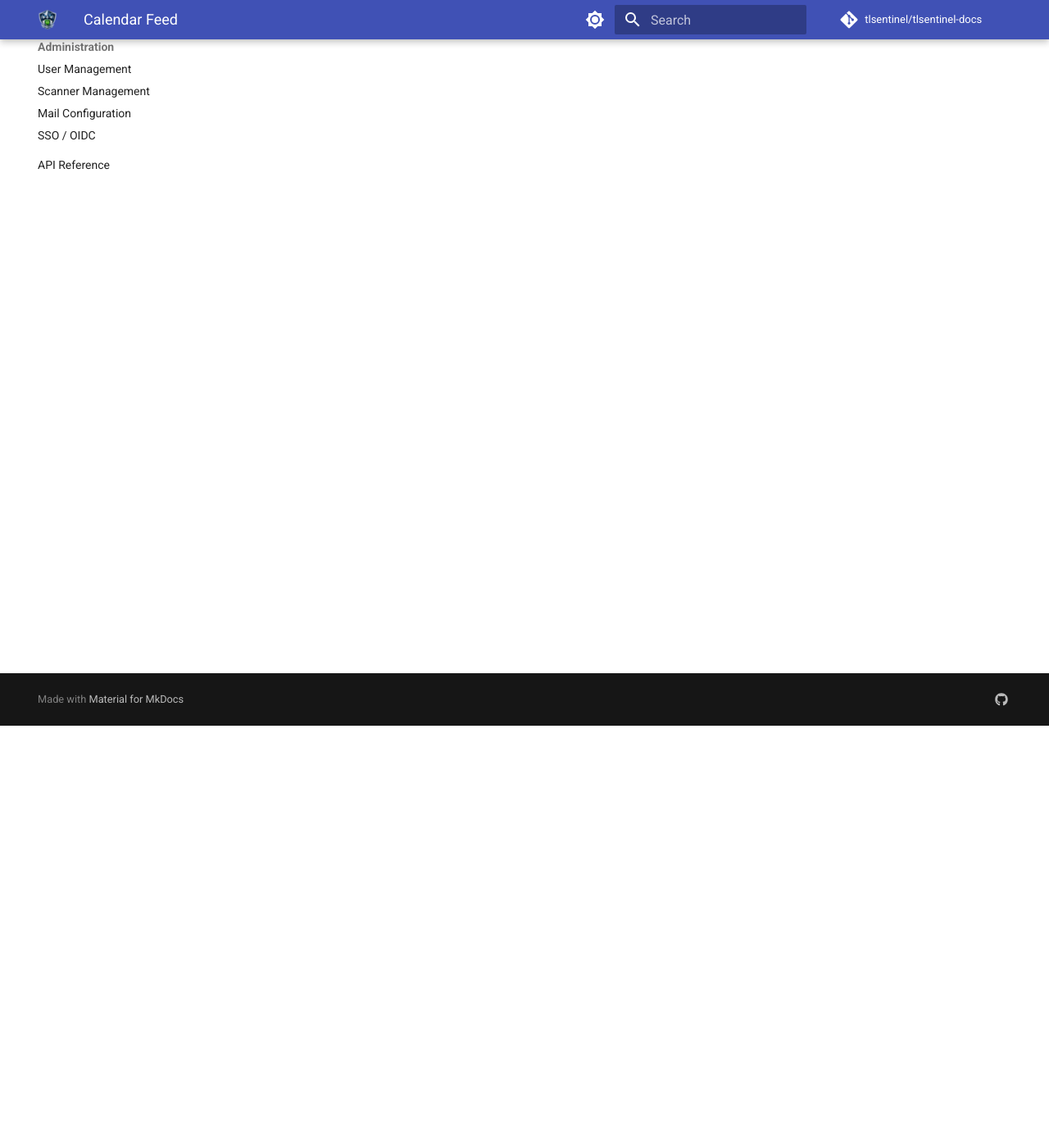
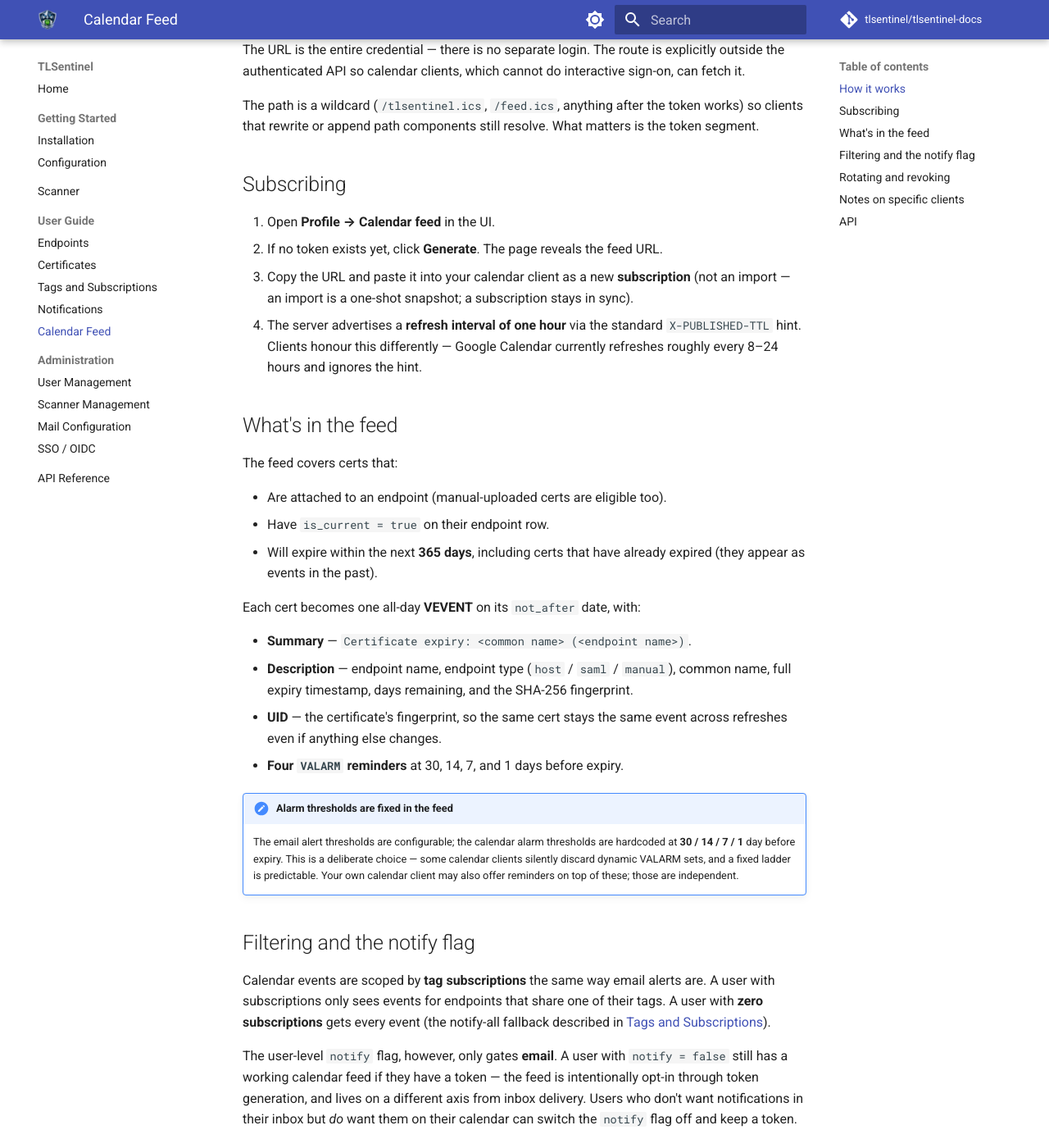
Before and after one commit to TLSentinel/tlsentinel-docs, an MkDocs documentation site: the page built from docs/guide/calendar-feed.md, in a window 1280 px wide and 1400 px high, scrolled down 515 px. Shown: the whole window at 82% size. Built offline with MkDocs 1.6.1 and Material for MkDocs 9.7.7, drawn with Linux system fonts in a browser that asks for light colours; comment, search, counter and statistics services are not loaded; some of the changed text lies outside the part shown.

Commit message:
Add Calendar Feed guide and fix broken index link
Calendar Feed documents the per-user ICS subscription model, which is
the other delivery surface for certificate expiry information alongside
email alerts. Covers:

- How the opaque per-user token authenticates an unauthenticated feed URL
  and why that route lives outside /api's auth middleware
- Subscription flow for calendar clients (generate, paste, wait)
- Event shape: one all-day VEVENT per cert, fingerprint as stable UID,
  VALARM reminders at 30/14/7/1 days
- Why alarm thresholds are hardcoded in the feed (client compatibility)
  even though email thresholds are configurable
- Filtering by tag subscriptions (same rules as email alerts, including
  the notify-all fallback)
- How the user-level notify flag only gates email — calendar feeds stay
  on if the token exists, giving users a "calendar only" option
- Token rotation + revocation semantics
- Client-specific refresh cadence notes (Google, Apple, Outlook, Thunderbird)
- Proxy gotcha: must preserve text/calendar content type

Fixes docs/index.md Quick Links: the "Scanner Deployment" entry pointed
at scanner/deployment.md (never existed) — corrected to scanner/index.md.

mkdocs build --strict now passes clean.

````diff
--- a/docs/guide/calendar-feed.md
+++ b/docs/guide/calendar-feed.md
@@ -1,3 +1,125 @@
 # Calendar Feed
 
-*Coming soon.*
+Every user in TLSentinel can subscribe to their own iCalendar (ICS) feed of
+upcoming certificate expiries. The feed is a standard `text/calendar`
+document over HTTPS, so any calendar client that speaks subscriptions —
+Google Calendar, Apple Calendar, Outlook, Thunderbird — can consume it
+directly and keep it fresh.
+
+The feed is **per-user** and **scoped by tag subscriptions**: the same
+filtering rules that decide which emails you get also decide which events
+appear on your calendar. See
+[Tags and Subscriptions](tags.md#subscriptions) for the rules.
+
+## How it works
+
+Each user has an opaque, high-entropy **calendar token**. The feed URL
+looks like:
+
+```
+https://<your-server>/api/v1/calendar/u/<token>/tlsentinel.ics
+```
+
+The URL is the entire credential — there is no separate login. The route
+is explicitly outside the authenticated API so calendar clients, which
+cannot do interactive sign-on, can fetch it.
+
+The path is a wildcard (`/tlsentinel.ics`, `/feed.ics`, anything after
+the token works) so clients that rewrite or append path components still
+resolve. What matters is the token segment.
+
+## Subscribing
+
+1. Open **Profile → Calendar feed** in the UI.
+2. If no token exists yet, click **Generate**. The page reveals the feed
+   URL.
+3. Copy the URL and paste it into your calendar client as a new
+   **subscription** (not an import — an import is a one-shot snapshot; a
+   subscription stays in sync).
+4. The server advertises a **refresh interval of one hour** via the
+   standard `X-PUBLISHED-TTL` hint. Clients honour this differently —
+   Google Calendar currently refreshes roughly every 8–24 hours and
+   ignores the hint.
+
+## What's in the feed
+
+The feed covers certs that:
+
+- Are attached to an endpoint (manual-uploaded certs are eligible too).
+- Have `is_current = true` on their endpoint row.
+- Will expire within the next **365 days**, including certs that have
+  already expired (they appear as events in the past).
+
+Each cert becomes one all-day **VEVENT** on its `not_after` date, with:
+
+- **Summary** — `Certificate expiry: <common name> (<endpoint name>)`.
+- **Description** — endpoint name, endpoint type (`host` / `saml` /
+  `manual`), common name, full expiry timestamp, days remaining, and the
+  SHA-256 fingerprint.
+- **UID** — the certificate's fingerprint, so the same cert stays the
+  same event across refreshes even if anything else changes.
+- **Four `VALARM` reminders** at 30, 14, 7, and 1 days before expiry.
+
+!!! note "Alarm thresholds are fixed in the feed"
+    The email alert thresholds are configurable; the calendar alarm
+    thresholds are hardcoded at **30 / 14 / 7 / 1** day before expiry.
+    This is a deliberate choice — some calendar clients silently discard
+    dynamic VALARM sets, and a fixed ladder is predictable. Your own
+    calendar client may also offer reminders on top of these; those are
+    independent.
+
+## Filtering and the notify flag
+
+Calendar events are scoped by **tag subscriptions** the same way email
+alerts are. A user with subscriptions only sees events for endpoints that
+share one of their tags. A user with **zero subscriptions** gets every
+event (the notify-all fallback described in
+[Tags and Subscriptions](tags.md#subscriptions)).
+
+The user-level `notify` flag, however, only gates **email**. A user with
+`notify = false` still has a working calendar feed if they have a token —
+the feed is intentionally opt-in through token generation, and lives on a
+different axis from inbox delivery. Users who don't want notifications in
+their inbox but *do* want them on their calendar can switch the `notify`
+flag off and keep a token.
+
+## Rotating and revoking
+
+**Profile → Calendar feed → Rotate** issues a new token and invalidates
+the old one. Any calendar client still subscribed to the old URL will
+start getting `404 Not Found` on its next refresh. Rotation is the right
+move when:
+
+- You suspect the URL has been shared or leaked.
+- You want to stop the feed entirely — generate a new token and then
+  clear it from your profile (setting the token to null on the user
+  record permanently disables the feed until you generate a fresh one).
+
+There is no TTL on tokens; they persist until rotated.
+
+## Notes on specific clients
+
+- **Google Calendar** — "Other calendars → From URL". Google caches
+  aggressively; expect new events to appear within 8–24 hours.
+- **Apple Calendar (macOS/iOS)** — "File → New Calendar Subscription".
+  Auto-refresh interval is configurable on the subscription after
+  adding.
+- **Outlook (web / desktop)** — "Add calendar → Subscribe from web".
+  Refresh cadence follows Microsoft's caching, typically multiple hours.
+- **Thunderbird** — "New Calendar → On the Network → iCalendar (ICS)".
+  Honours the server-advertised refresh interval most faithfully.
+
+If your organization proxies HTTPS, make sure the proxy preserves the
+`Content-Type: text/calendar` header and does not attempt to rewrite the
+body — some filtering proxies normalise line endings and will corrupt the
+ICS payload.
+
+## API
+
+| Method | Path                                        | Permission        |
+|--------|---------------------------------------------|-------------------|
+| GET    | `/api/v1/calendar/u/{token}/*`              | *(public; token)* |
+| POST   | `/api/v1/me/calendar-token`                 | `self:access`     |
+
+`POST /me/calendar-token` is both generate and rotate — calling it always
+produces a new token and invalidates any previous one.
````
Also changed, not shown: docs/index.md (+1 -1 lines).
